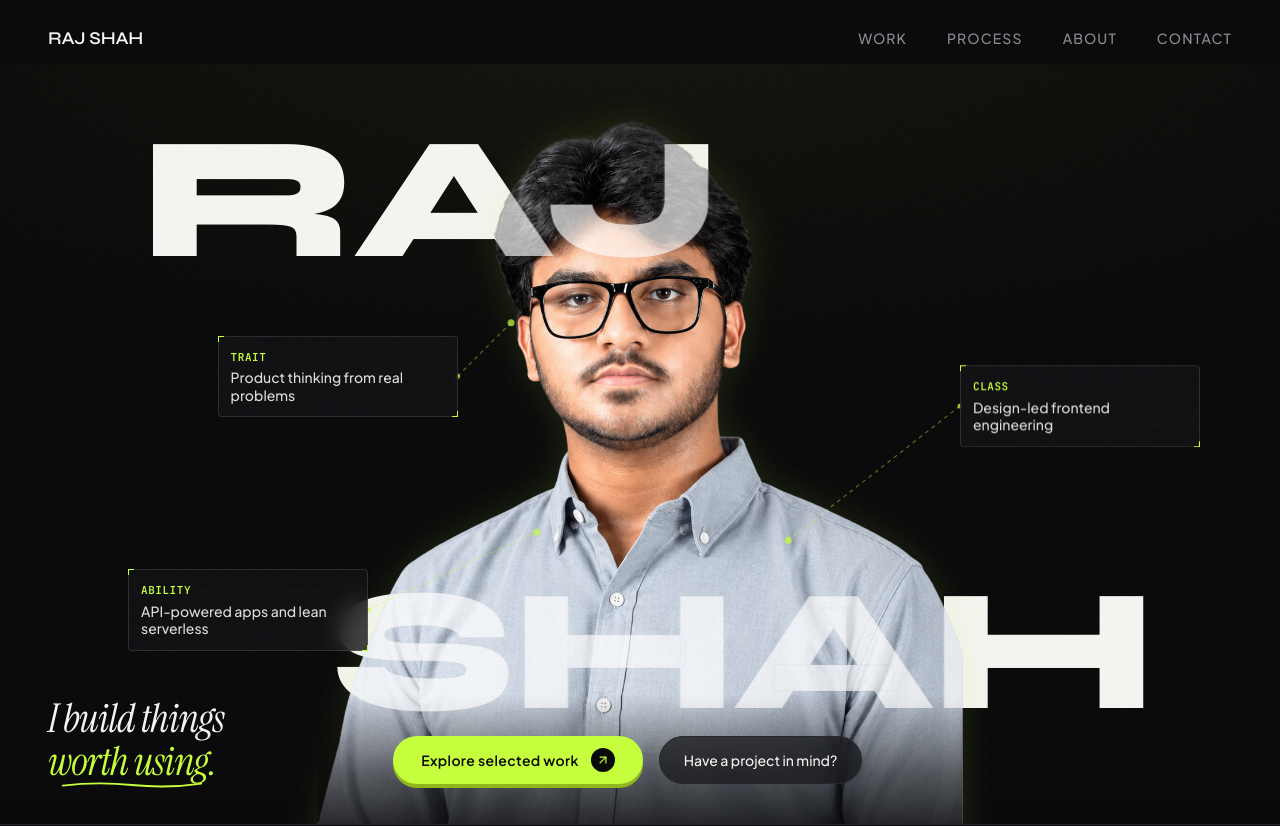
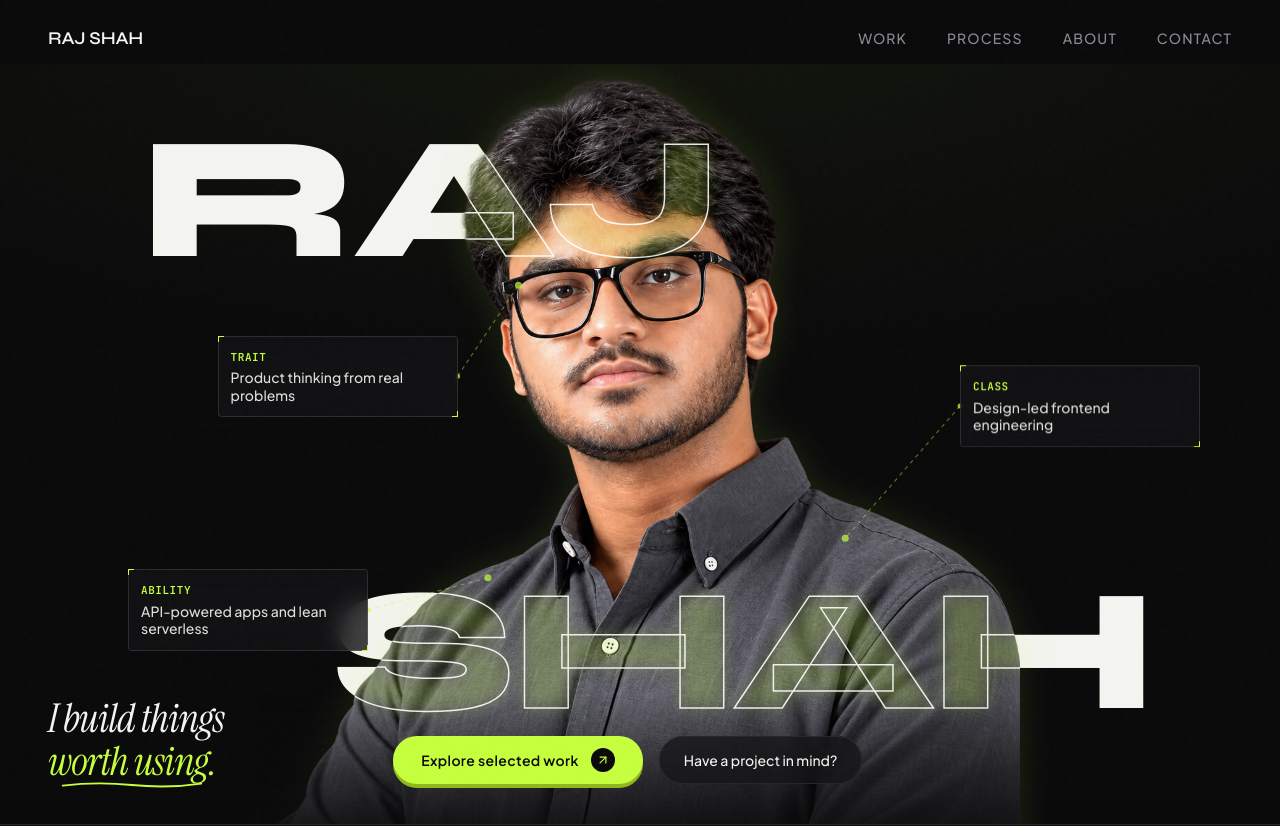
Before and after one commit to rajshahdev966/Portfolio, a Next.js app: page / in a window 1280 px wide. Shown: the top 826 px of the page. Built offline with nearby package versions, Linux system fonts and the light colour scheme.

Commit message:
Updated Hero Section

```diff
--- a/src/components/sections/Hero.tsx
+++ b/src/components/sections/Hero.tsx
@@ -20,15 +20,14 @@ interface HeroNameProps {
 }
 
 function HeroName({ isOutline = false, strokeOpacity = 0.9 }: HeroNameProps) {
-    const textStyle: React.CSSProperties = isOutline
+  const textStyle: React.CSSProperties = isOutline
     ? {
-        color: "rgba(255, 255, 255, 0.10)",
-        WebkitTextFillColor: "rgba(255, 255, 255, 0.66)",
-        WebkitTextStroke: `1px rgba(0, 0, 0, 0.03)`,
-        textShadow: "0 4px 24px rgba(255, 255, 255, 0.08)",
+        color: "transparent",
+        WebkitTextFillColor: "transparent",
+        WebkitTextStroke: `1.5px rgba(255, 255, 255, ${strokeOpacity})`,
+        textShadow: "0 0 16px rgba(198, 255, 61, 0.2)",
       }
     : { color: "#F4F4F0" };
-
 
   const commonClass =
     "inline-block font-display font-extrabold tracking-[-0.02em] leading-[0.82] text-[clamp(88px,23cqh,270px)]";
@@ -107,18 +106,18 @@ function MagneticWrapper({ children, disabled, className }: MagneticWrapperProps
 
 // ---------------------------------------------------------------------------
 // Body anchor coordinates (percentages of the portrait box)
-// Measured from 1122 x 1402 cutout:
-// - CLASS: left collar/shoulder (x: 38.0%, y: 57.0%)
-// - TRAIT: just right of glasses temple (x: 66.5%, y: 33.5%)
-// - ABILITY: right shoulder (x: 73.0%, y: 63.0%)
+// Measured from 1230 x 1279 cutout:
+// - CLASS (card-1): Right shoulder seam (x: 77.0%, y: 60.0%)
+// - TRAIT (card-2): Left glasses temple (x: 34.0%, y: 28.0%)
+// - ABILITY (card-3): Left shoulder / sleeve (x: 30.0%, y: 65.0%)
 // ---------------------------------------------------------------------------
 const BODY_ANCHORS: Record<
   string,
   { xPct: number; yPct: number }
 > = {
-  "card-1": { xPct: 0.73, yPct: 0.61 },  // Right shoulder
-  "card-2": { xPct: 0.30, yPct: 0.34 },  // Temple / side of head
-  "card-3": { xPct: 0.34, yPct: 0.60 },  // Left shoulder
+  "card-1": { xPct: 0.77, yPct: 0.60 },  // Right shoulder
+  "card-2": { xPct: 0.34, yPct: 0.28 },  // Left glasses temple
+  "card-3": { xPct: 0.30, yPct: 0.65 },  // Left shoulder / sleeve
 };
 
 interface ConnectorLine {
@@ -317,12 +316,12 @@ export function Hero() {
 
   // ---------------------------------------------------------------------------
   // Shared portrait box styling
-  // Centred horizontally, bottom-anchored, aspect-ratio matching cutout (1122 / 1402)
-  // height: min(106cqh, calc(96cqw * 1402 / 1122))
+  // Centred horizontally, bottom-anchored, aspect-ratio matching cutout (1230 / 1279)
+  // height: min(104cqh, calc(96cqw * 1279 / 1230))
   // ---------------------------------------------------------------------------
   const sharedPortraitBoxStyle: React.CSSProperties = {
-    height: "min(106cqh, calc(96cqw * 1402 / 1122))",
-    aspectRatio: "1122 / 1402",
+    height: "min(104cqh, calc(96cqw * 1279 / 1230))",
+    aspectRatio: "1230 / 1279",
   };
 
   return (
@@ -362,7 +361,7 @@ export function Hero() {
             priority
             fetchPriority="high"
             sizes="(max-width: 768px) 96vw, (max-width: 1440px) 840px, 920px"
-            className="object-fill drop-shadow-[0_0_18px_rgba(198,255,61,0.12)]"
+            className="object-contain drop-shadow-[0_0_18px_rgba(198,255,61,0.12)]"
           />
           {/* Bottom-edge fade into #0A0A0B */}
           <div
@@ -387,8 +386,8 @@ export function Hero() {
           style={{
             WebkitMaskImage: "url('/hero/raj_shah_hero_image.png')",
             maskImage: "url('/hero/raj_shah_hero_image.png')",
-            WebkitMaskSize: "100% 100%",
-            maskSize: "100% 100%",
+            WebkitMaskSize: "contain",
+            maskSize: "contain",
             WebkitMaskPosition: "center bottom",
             maskPosition: "center bottom",
             WebkitMaskRepeat: "no-repeat",
@@ -434,7 +433,7 @@ export function Hero() {
           <div
             aria-hidden="true"
             className={cn(
-              "pointer-events-none absolute left-1/2 -translate-x-1/2 top-[18%] w-[42%] h-[32%] transition-all duration-200 ease-out",
+              "pointer-events-none absolute left-1/2 -translate-x-1/2 top-[14%] w-[38%] h-[30%] transition-all duration-200 ease-out",
               isLockedOn
                 ? "opacity-100 scale-100"
                 : "opacity-0 scale-[1.15] pointer-events-none"
```
Also changed, not shown: public/hero/raj_shah_hero_image.png, public/hero/raj_shah_hero_image2.png (deleted).
